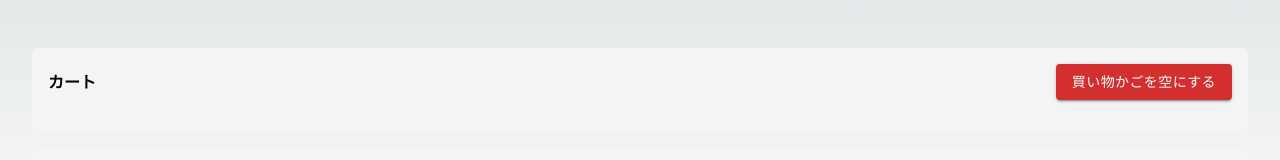
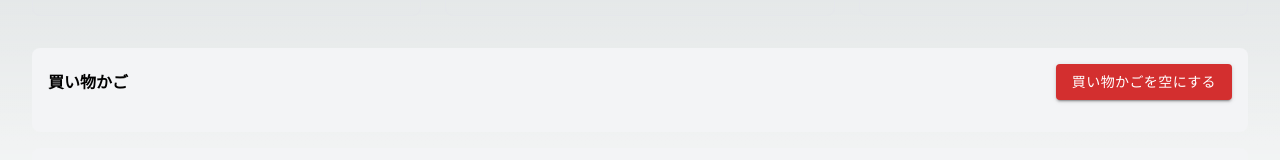
Before and after one commit to SeiyaMaruyama/self-checkout, a Next.js app: page /select in a window 1280 px wide. Shown: the part 185-345 px from the top of the page. Built offline with nearby package versions, Linux system fonts and the light colour scheme.

Commit message:
カート -> 買い物かご

```diff
--- a/app/select/page.tsx
+++ b/app/select/page.tsx
@@ -281,7 +281,7 @@ const SelectComponent = () => {
       <section className="w-full mt-8">
         <div className="bg-gray-100 p-4 rounded-lg dark:bg-gray-800">
           <div className="flex items-center justify-between">
-            <h2 className="font-semibold">カート</h2>
+            <h2 className="font-semibold">買い物かご</h2>
             <Button variant="contained" color="error" onClick={resetCart}>
               買い物かごを空にする
             </Button>
```
